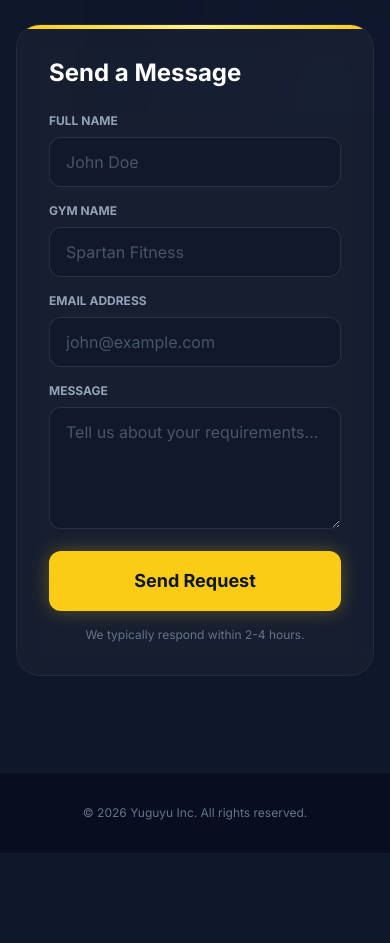
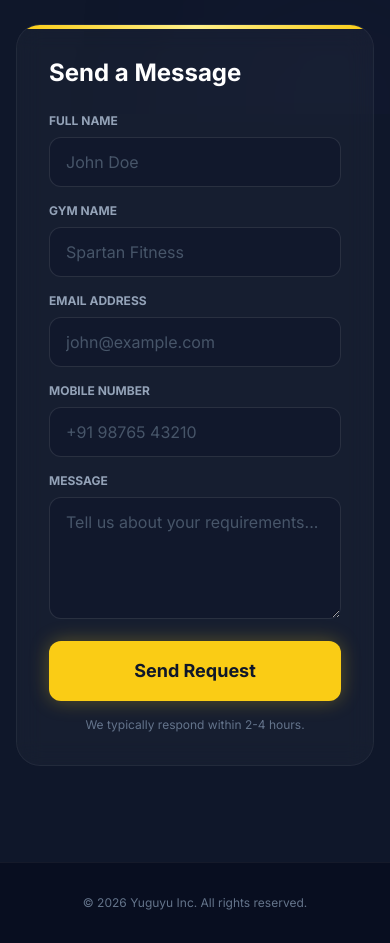
Before and after one commit to kishanmambra-ai/yuguyu-site, a plain HTML site: page contact.html in a window 390 px wide. Shown: the part 730-1673 px from the top of the page. Before the commit the page ends 1583 px from the top, so only its background shows below. Drawn offline with nearby package versions, Linux system fonts and the light colour scheme.

Commit message:
Add mobile number field to contact form

```diff
--- a/contact.html
+++ b/contact.html
@@ -201,6 +201,13 @@
                     </div>
 
                     <div>
+                        <label class="block text-slate-400 text-xs font-bold uppercase mb-2">Mobile Number</label>
+                        <input type="tel" name="phone" required
+                            class="input-field w-full rounded-xl px-4 py-3 text-white placeholder-slate-600"
+                            placeholder="+91 98765 43210">
+                    </div>
+
+                    <div>
                         <label class="block text-slate-400 text-xs font-bold uppercase mb-2">Message</label>
                         <textarea name="message" rows="4" required
                             class="input-field w-full rounded-xl px-4 py-3 text-white placeholder-slate-600"
```
